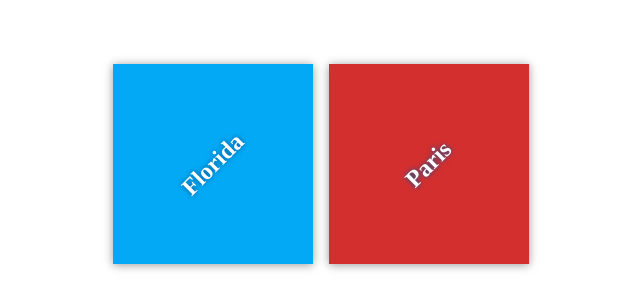
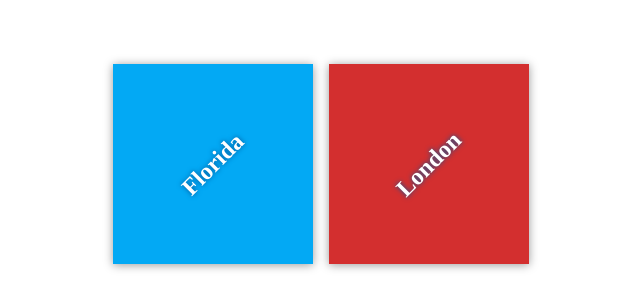
Before and after one commit to urbmichal/my-travel-plans, a plain HTML site: page index.html in a window 1280 px wide. Shown: the part 236-544 px from the top of the page, 319-959 px from the left. Drawn offline with Linux system fonts and the light colour scheme; files that its build step writes are made by us from their sources.

Commit message:
Switch H2 from Paris to London

```diff
--- a/index.html
+++ b/index.html
@@ -15,7 +15,7 @@
             </div>
 
             <div class="destination" id="paris">
-                <h2>Paris</h2>
+                <h2>London</h2>
             </div>
         </div>
     </div>
```
